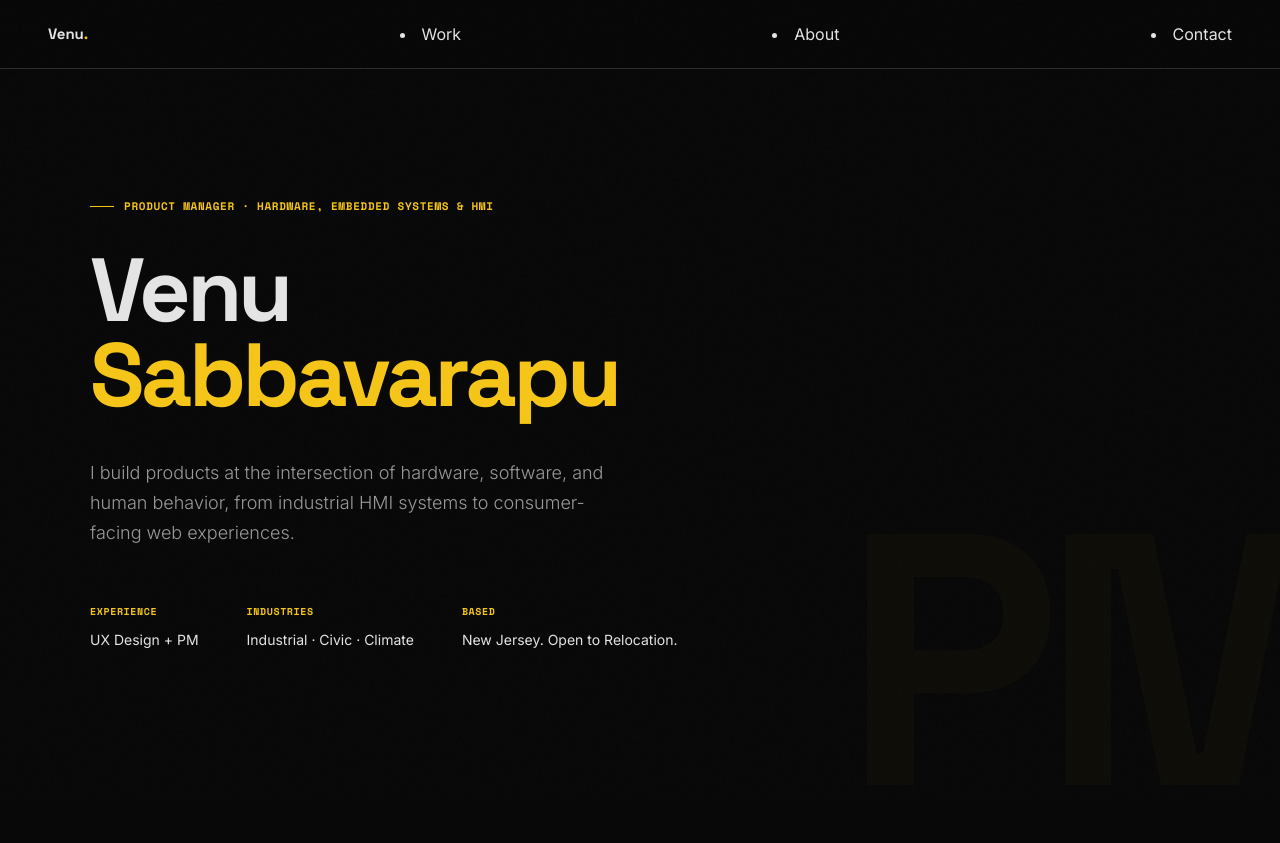
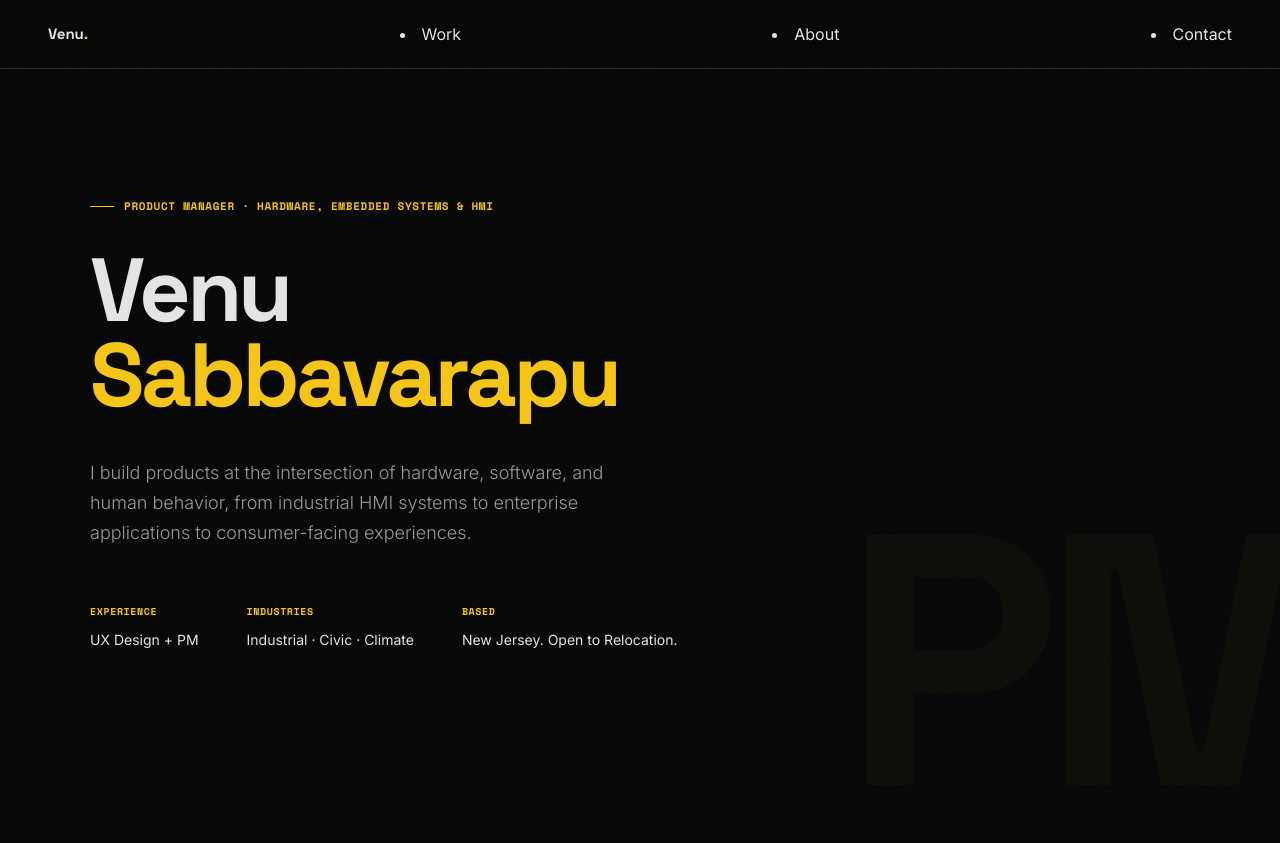
Before and after one commit to svenuss/svenuss.github.io, a plain HTML site: page index.html in a window 1280 px wide. Shown: the top 843 px of the page. Drawn offline with nearby package versions, Linux system fonts and the light colour scheme.

Commit message:
deploy: 0d256e32befde845493ae49169c2bfb098bcb9f3

```diff
--- a/index.html
+++ b/index.html
@@ -245,7 +245,7 @@ footer p { font-size: 12px; color: var(--muted); margin-bottom: 0; }
   <div class="hero-inner">
     <div class="hero-tag">Product Manager · Hardware, Embedded Systems & HMI</div>
     <h1>Venu<span class="accent">Sabbavarapu</span></h1>
-    <p class="hero-desc">I build products at the intersection of hardware, software, and human behavior, from industrial HMI systems to consumer-facing web experiences.</p>
+    <p class="hero-desc">I build products at the intersection of hardware, software, and human behavior, from industrial HMI systems to enterprise applications to consumer-facing experiences.</p>
     <div class="hero-stats">
       <div class="hero-stat"><label>Experience</label><span>UX Design + PM</span></div>
 
```
